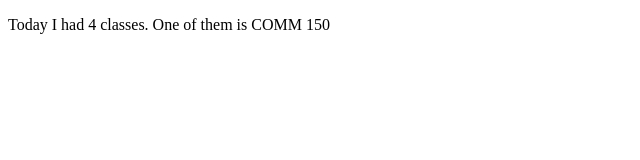
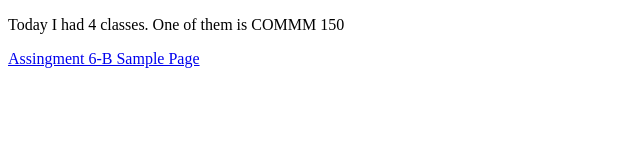
Before and after one commit to mchia157/mchia157.github.io, a plain HTML site: page index.html in a window 1280 px wide. Shown: the whole page, without its empty margins (0-640 px from the left). Drawn offline with Linux system fonts and the light colour scheme.

Commit message:
Add files via upload

```diff
--- a/index.html
+++ b/index.html
@@ -1,4 +1,4 @@
 <!DOCTYPE html>
+<p>Today I had 4 classes. One of them is COMMM 150</p>
 
-
-<p>Today I had 4 classes. One of them is COMM 150</p>
+<a href="sample_page.html">Assingment 6-B Sample Page</a>
```
